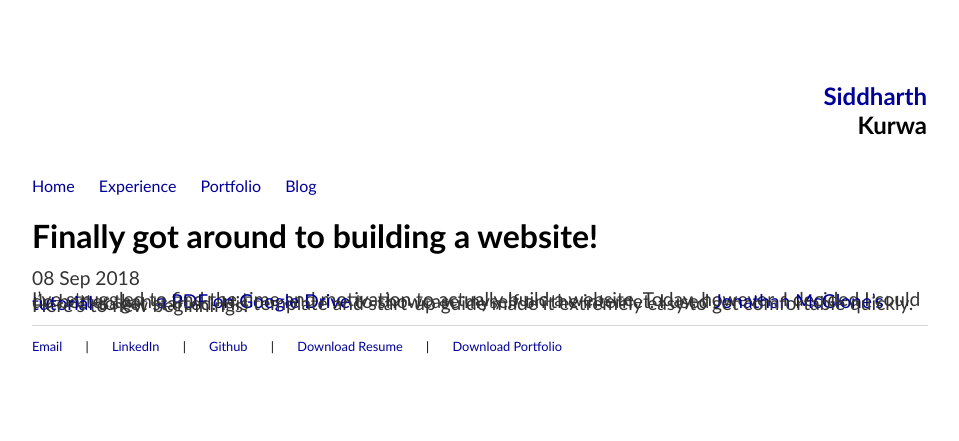
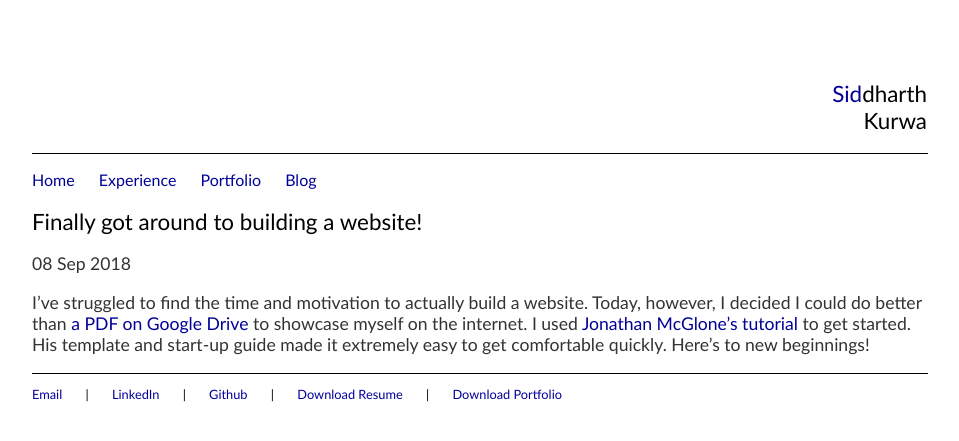
Before and after one commit to skurwa/skurwa.github.io, a Jekyll site: the page built from _posts/2018-09-08-started-a-website.md, in a window 1280 px wide. Shown: the top 441 px of the page, without its empty margins (160-1119 px from the left). Built offline with Jekyll 4.4.1, drawn with Linux system fonts in a browser that asks for light colours.

Commit message:
Front page tweaks

```diff
--- a/_layouts/default.html
+++ b/_layouts/default.html
@@ -8,7 +8,7 @@
 		</head>
 		<body>
 			<header>
-					<h2><span class="blueText">Siddharth</span><br>Kurwa</h2>
+					<h2><span class="blueText">Sid</span>dharth<br>Kurwa</h2>
 			</header>
 			<nav>
 	    		<ul>
--- a/_layouts/post.html
+++ b/_layouts/post.html
@@ -1,7 +1,7 @@
 ---
 layout: default
 ---
-<h1>{{ page.title }}</h1>
+<h2>{{ page.title }}</h2>
 <p class="meta">{{ page.date | date_to_string }}</p>
 
 <div class="post">
--- a/css/main.css
+++ b/css/main.css
@@ -4,15 +4,20 @@ body {
     width: 70%;
 }
 header {
+    font-family:'Calibri', 'Arial', 'Sans-Serif';
     padding: 1px;
     text-align: right;
     font-size: 1;
     margin-bottom: 0;
 }
+nav {
+  border-top: 1px solid #000000;
+}
 nav ul, footer ul {
     font-family:'Calibri', 'Arial', 'Sans-Serif';
     padding: 0px;
     list-style: none;
+
 }
 nav ul li, footer ul li {
     font-family:'Calibri', 'Arial', 'Sans-Serif';
@@ -28,27 +33,29 @@ a:hover {
     text-decoration: underline;
 }
 h1 {
+    font-weight: normal;
+    font-size: 1.4em;
     color: #000000;
     font-family:'Calibri', 'Arial', 'Sans-Serif';
-    font-size: 1.5;
+    margin-bottom: 2px;
 }
 h2 {
+    font-size: 1.4em;
     color: #000000;
     font-family:'Calibri', 'Arial', 'Sans-Serif';
-    font-size: 1.5;
+    font-weight: normal;
 }
 .blueText {
-  color: #000099;
+    color: #000099;
 }
 p {
-    font-size: 1.2em;
+    font-size: 1.1em;
     font-family:'Calibri', 'Arial', 'Sans-Serif';
-    margin-top: 0;
-    line-height: 0.1em;
+    margin-top: 2px;
     color: #333;
 }
 footer {
-    border-top: 1px solid #d5d5d5;
+    border-top: 1px solid #000000;
     font-family:'Calibri', 'Arial', 'Sans-Serif';
     font-size: .8em;
 }
@@ -56,7 +63,7 @@ footer {
 ul.posts {
     margin: 20px auto 40px;
     font-family:'Calibri', 'Arial', 'Sans-Serif';
-    font-size: 1em;
+    font-size: 1.1em;
 }
 
 ul.posts li {
```
